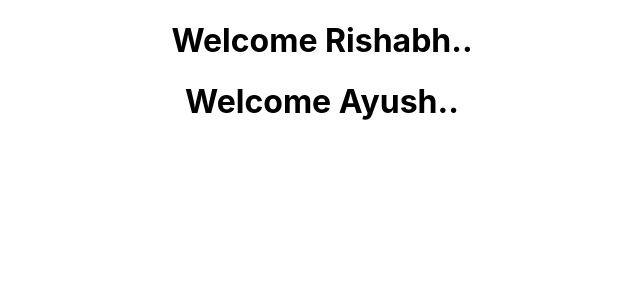
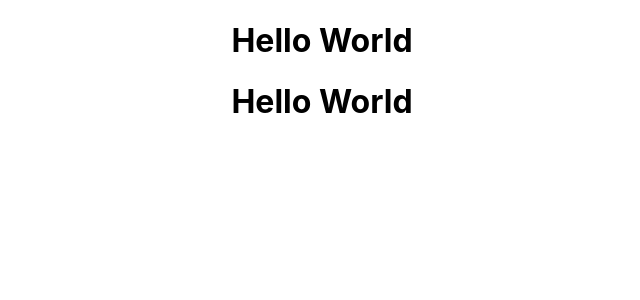
Before and after one commit to RISHABHXVAZ/Spring-Boot-learning, a React (Create React App) app in the folder react-basics/: page / in a window 1280 px wide. Shown: the top 300 px of the page, without its empty margins (318-958 px from the left). Built offline with nearby package versions, Linux system fonts and the light colour scheme.

Commit message:
Created class component Greeting

```diff
--- a/react-basics/src/App.js
+++ b/react-basics/src/App.js
@@ -1,13 +1,14 @@
 import logo from './logo.svg';
 import './App.css';
 import Welcome from './components/Welcome';
+import Greeting from './components/Greeting';
 
 function App() {
   return(
   <div className='App'>
-    <Welcome name = "Rishabh"/>
+    <Greeting/>
 
-     <Welcome name = "Ayush"/>  {/*reusabiltity */}
+     <Greeting/>  {/*reusabiltity */}
   </div>
   );
 }
--- /dev/null
+++ b/react-basics/src/components/Greeting.js
@@ -0,0 +1,8 @@
+import React from "react"
+class Greeting extends React.Component{
+    render(){
+        return <h1>Hello World</h1>
+    }
+}
+
+export default Greeting
```
